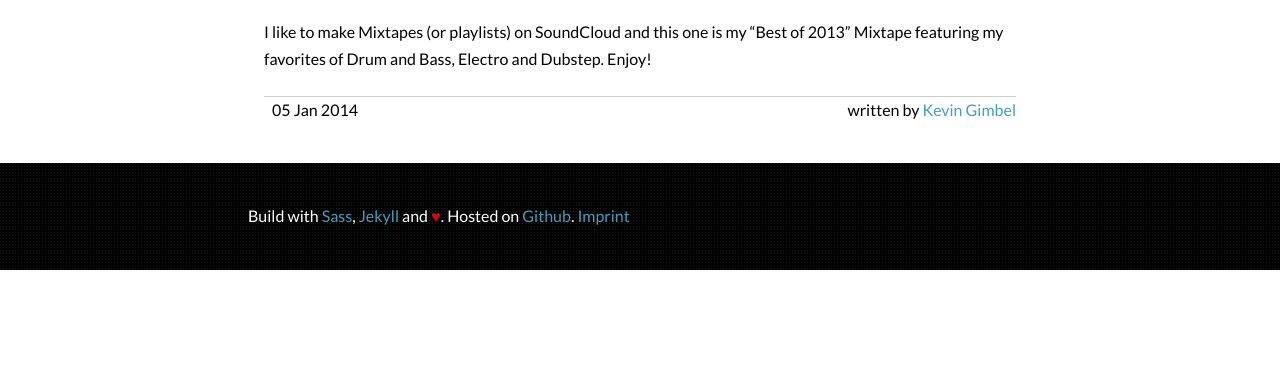
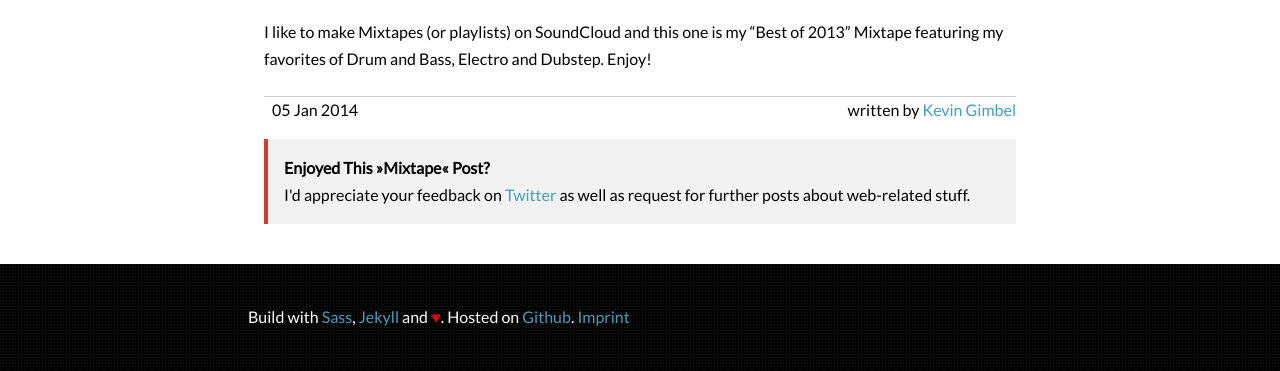
Before and after one commit to KevinGimbel/kevingimbel.github.io-old, a Jekyll site: the page built from _posts/2014-01-05-mixtape-2013.md, in a window 1280 px wide, cut to the strip 987-1358 px from the top of the page. Built offline with Jekyll 4.4.1, drawn with Linux system fonts in a browser that asks for light colours; some web fonts are replaced; Markdown is read by kramdown in place of the engine named in the settings; before the commit the page ends 1257 px from its top, so only the background shows below that.

Commit message:
New Style for a small feedback box underneath the posts

```diff
--- a/_includes/header.html
+++ b/_includes/header.html
@@ -6,7 +6,7 @@
     <meta name="description" content="Front-End Developer from Frankfurt, Germany. I write about CSS, HTML, JS and UI/X.">
     <meta name="keywords" content="front-end,web,dev,development,frankfurt,germany,blog,writing,ui,ux,beginner,sass,scss,html,css,javascript">
     <meta name="viewport" content="width=device-width">
-	  <meta dns-prefetch="http://fonts.google.com" />
+	<meta dns-prefetch="http://fonts.google.com" />
 
     <meta name="twitter:card" content="summary">
     <meta name="twitter:site" content="@_kevinatari">
--- a/_layouts/post.html
+++ b/_layouts/post.html
@@ -12,5 +12,10 @@
         written by <a href="http://google.com/+KevinGimbel">Kevin Gimbel</a>
       </div>
     </footer>
+
+      <div class="feedback">
+        <h4 class="feedback--headline">Enjoyed this &raquo;{{page.category}}&laquo; post?</h4>
+          <p>I'd appreciate your feedback on <a href="http://twitter.com/_kevinatari">Twitter</a> as well as request for further posts about web-related stuff.</p>
+      </div>
 </article>
 {% include footer.html %}
--- a/assets/css/style.css
+++ b/assets/css/style.css
@@ -1228,6 +1228,17 @@ ul {
   border-top: 1px solid #cdcdcd;
 }
 
+.feedback {
+  background: #f2f2f2;
+  padding: 1em;
+  border-left: 0.25em solid #d83a31;
+  margin-top: 1em;
+}
+.feedback .feedback--headline {
+  text-transform: capitalize;
+  margin-top: 0;
+}
+
 .text--right {
   text-align: right;
 }
--- a/assets/js/main.js
+++ b/assets/js/main.js
@@ -36,8 +36,9 @@ document.addEventListener("DOMContentLoaded", function () {
             // if we hit 0, start over
           count = phrases.length - 1;
         }
-        // change the phrase every 2,5 seconds
+        // change the phrase every 5 seconds
         setTimeout(loopThroughPhrases,5000);
+
       };
         // and last but not least: call the phrase function...
       loopThroughPhrases();
```
Also changed, not shown: assets/css/style.scss (+12 -1 lines).
